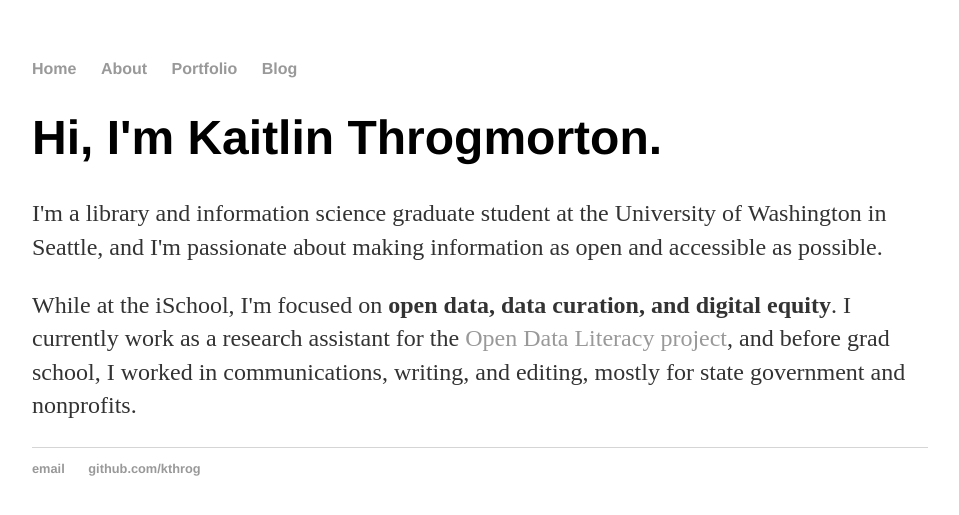
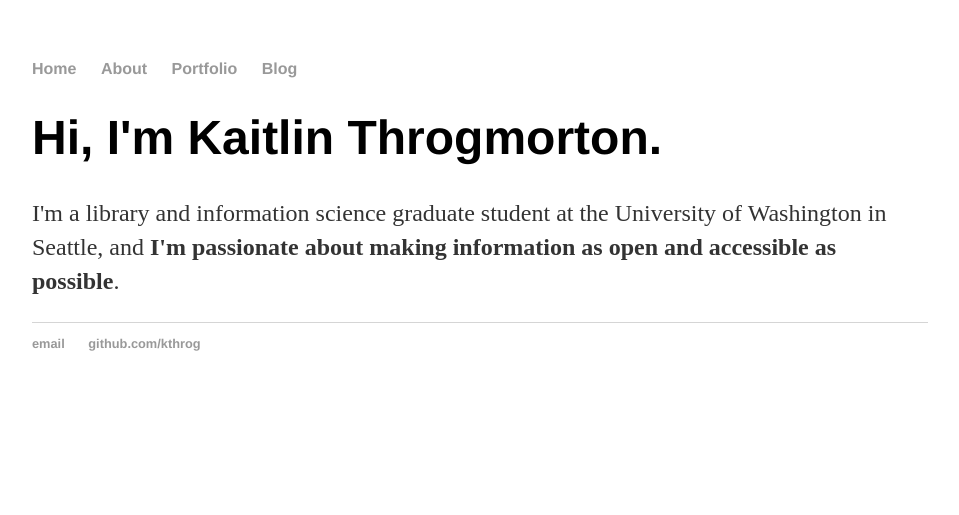
Before and after one commit to kthrog/old_site, a Jekyll site: the page built from index.html, in a window 1280 px wide. Shown: the top 515 px of the page, without its empty margins (160-1119 px from the left). Built offline with Jekyll 4.4.1, drawn with Linux system fonts in a browser that asks for light colours.

Commit message:
text edits again

```diff
--- a/index.html
+++ b/index.html
@@ -4,8 +4,6 @@ title: Kaitlin Throgmorton
 ---
 <div class="blurb">
 	<h1>Hi, I'm Kaitlin Throgmorton.</h1>
-	<p>I'm a library and information science graduate student at the University of Washington in Seattle, and I'm passionate about making information as open and accessible as possible. </p>
-
-	<p>While at the iSchool, I'm focused on <b>open data, data curation, and digital equity</b>. I currently work as a research assistant for the <a href="http://odl.ischool.uw.edu">Open Data Literacy project</a>, and before grad school, I worked in communications, writing, and editing, mostly for state government and nonprofits.
+	<p>I'm a library and information science graduate student at the University of Washington in Seattle, and <b>I'm passionate about making information as open and accessible as possible</b>.
 	</a></p>
 </div><!-- /.blurb -->
```
